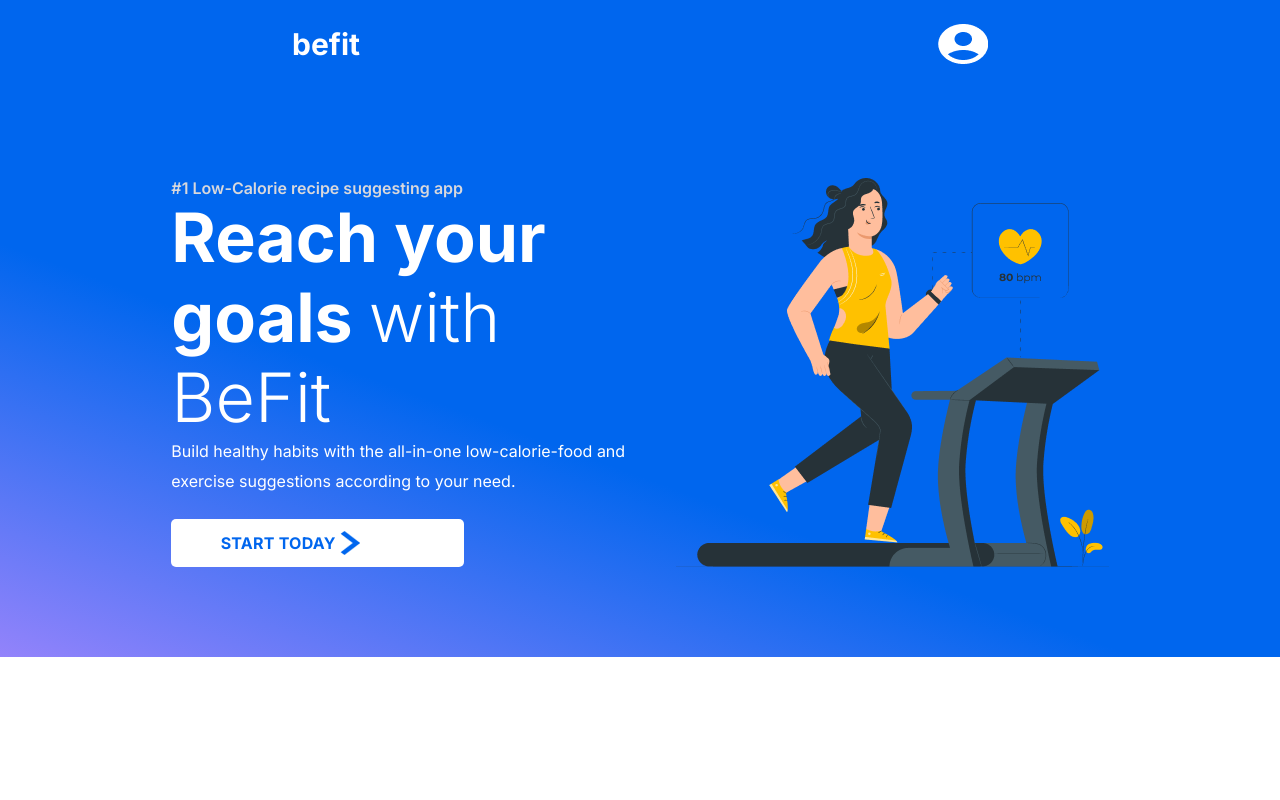
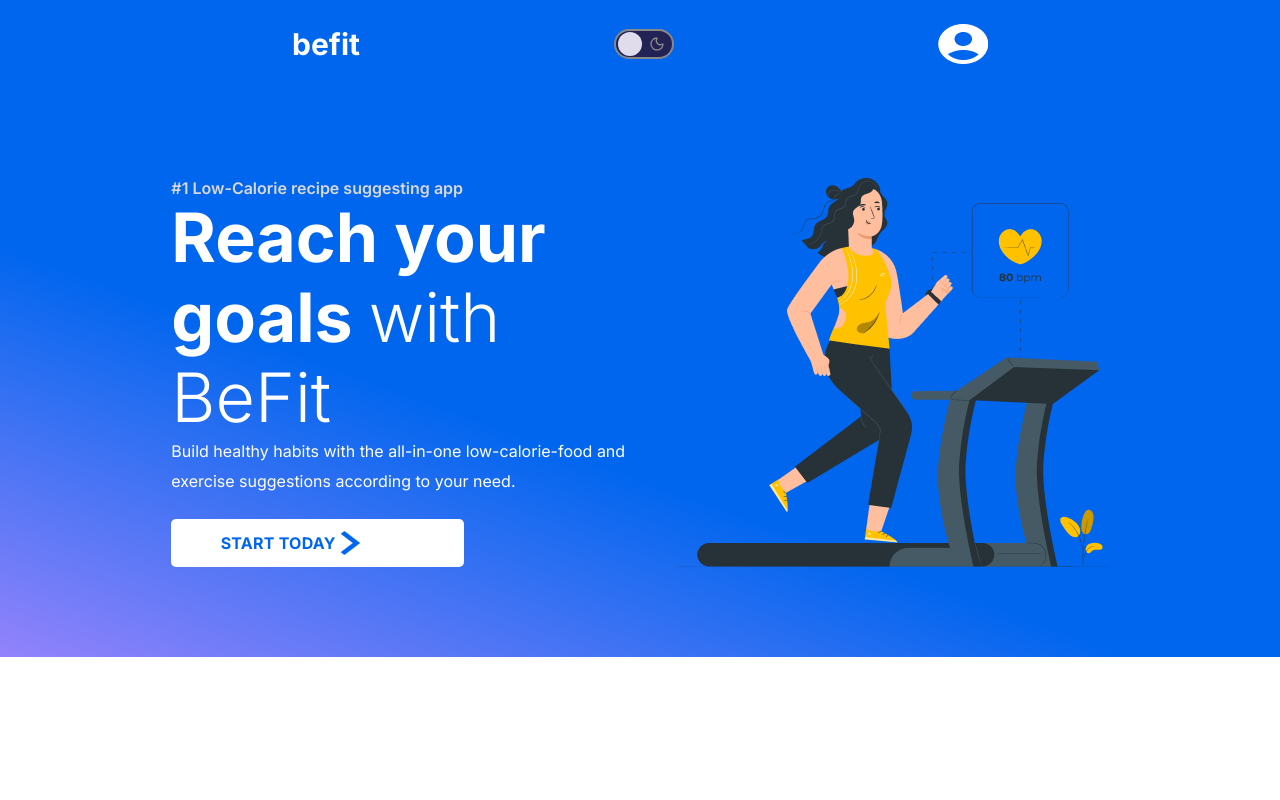
Before and after one commit to Lincoln-Madaraka/Fitness_web_app-FRONTEND, a React (Vite) app: page / in a window 1280 px wide. Shown: the top 800 px of the page. Built offline with nearby package versions, Linux system fonts and the light colour scheme.

Commit message:
theme toggle button added

```diff
--- a/package.json
+++ b/package.json
@@ -14,6 +14,7 @@
     "@mui/material": "^5.11.16",
     "@reduxjs/toolkit": "^1.9.3",
     "dotenv": "^16.0.3",
+    "lucide-react": "^0.527.0",
     "react": "^18.2.0",
     "react-dom": "^18.2.0",
     "react-redux": "^8.0.5",
--- a/src/components/LandingPage/Navbar.jsx
+++ b/src/components/LandingPage/Navbar.jsx
@@ -1,4 +1,5 @@
 import { useNavigate } from "react-router-dom";
+import ThemeToggle from "../ThemeToggle";
 
 function Navbar() {
 
@@ -14,6 +15,7 @@ function Navbar() {
           <div className="relative text-11xl leading-[80px] font-bold font-inter text-white text-left">
             befit
           </div>
+          <ThemeToggle />
           <img
             onClick={handleClick}
             className="relative w-[50px] h-10 shrink-0 object-cover"
--- /dev/null
+++ b/src/components/ThemeToggle.css
@@ -0,0 +1,61 @@
+.theme-toggle {
+  position: relative;
+  width: 60px;
+  height: 30px;
+  border-radius: 9999px;
+  background-color: #red !important;
+  border: 2px solid #888;
+  display: flex;
+  align-items: center;
+  justify-content: space-between;
+  padding: 0 6px;
+  transition: background-color 0.3s, border-color 0.3s;
+}
+
+.theme-toggle.dark {
+  background-color: #111;
+  border-color: #333;
+}
+
+.theme-toggle .icon {
+  z-index: 1;
+  display: flex;
+  align-items: center;
+  justify-content: center;
+  color: #888;
+  width: 18px;
+  height: 18px;
+  transition: opacity 0.3s;
+}
+
+.theme-toggle.light .moon {
+  opacity: 1;
+}
+.theme-toggle.light .sun {
+  opacity: 0;
+}
+
+.theme-toggle.dark .moon {
+  opacity: 0;
+  color: #ff0;
+}
+.theme-toggle.dark .sun {
+  opacity: 1;
+  color: #ff0;
+}
+
+.theme-toggle .dot {
+  position: absolute;
+  width: 24px;
+  height: 24px;
+  background-color: #e1dcebff;
+  border-radius: 9999px;
+  top: 50%;
+  transform: translateY(-50%);
+  transition: left 0.3s;
+  left: 2px;
+}
+
+.theme-toggle.dark .dot {
+  left: 34px;
+}
--- /dev/null
+++ b/src/components/ThemeToggle.jsx
@@ -0,0 +1,32 @@
+import { useEffect, useState } from 'react';
+import { SunIcon, MoonIcon } from 'lucide-react';
+import './ThemeToggle.css';
+
+const ThemeToggle = () => {
+  const [theme, setTheme] = useState(
+    localStorage.getItem('theme') === 'dark' ? 'dark' : 'light'
+  );
+
+  useEffect(() => {
+    document.documentElement.classList.toggle('dark', theme === 'dark');
+    localStorage.setItem('theme', theme);
+  }, [theme]);
+
+  const toggleTheme = () => {
+    setTheme((prev) => (prev === 'light' ? 'dark' : 'light'));
+  };
+
+  return (
+    <button onClick={toggleTheme} className={`theme-toggle ${theme}`}>
+      <span className="icon sun">
+        <SunIcon className="w-4 h-4" />
+      </span>
+      <span className="icon moon">
+        <MoonIcon className="w-4 h-4" />
+      </span>
+      <span className="dot" />
+    </button>
+  );
+};
+
+export default ThemeToggle;
```
Also changed, not shown: 1 other file (tests, documents, lock files or other folders).
